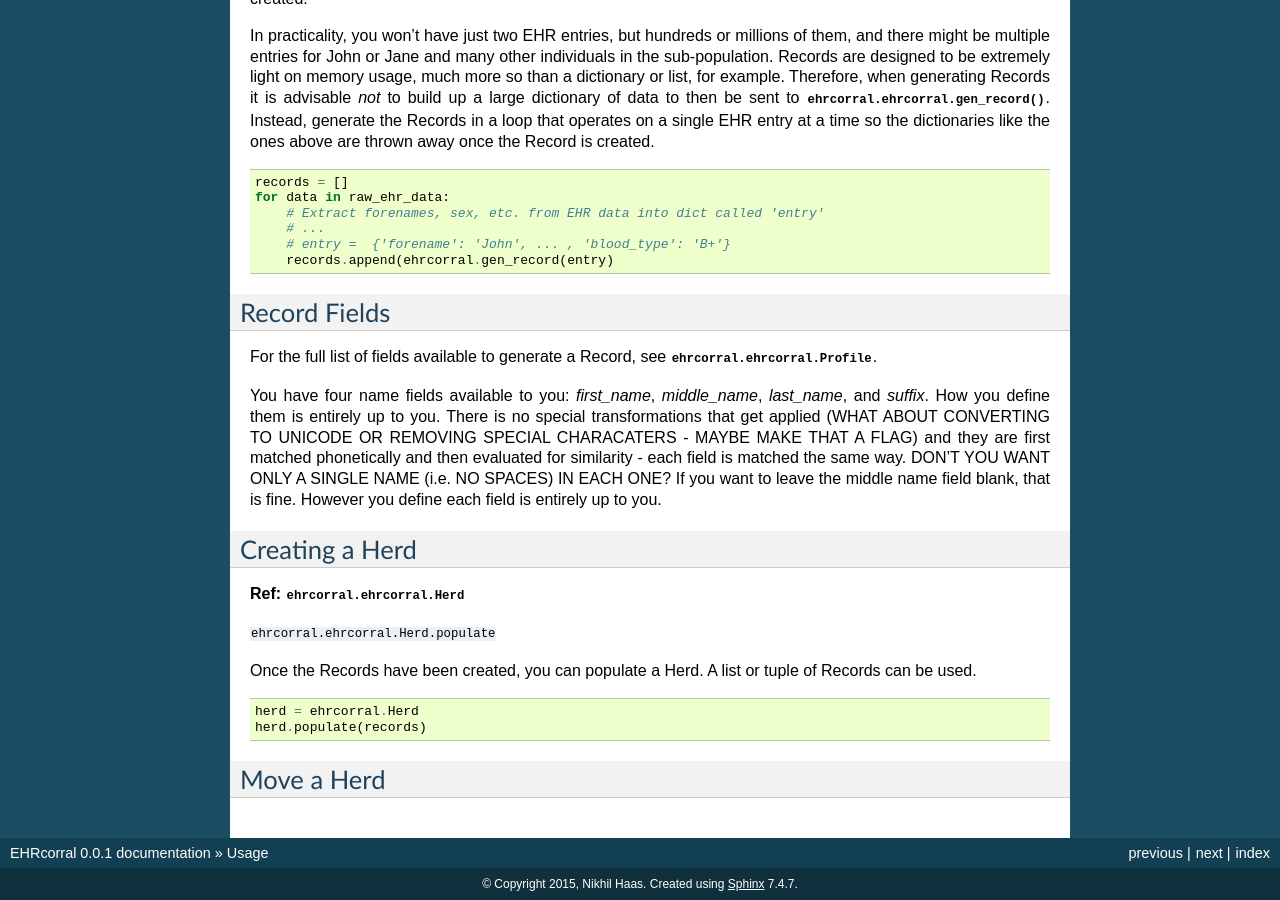
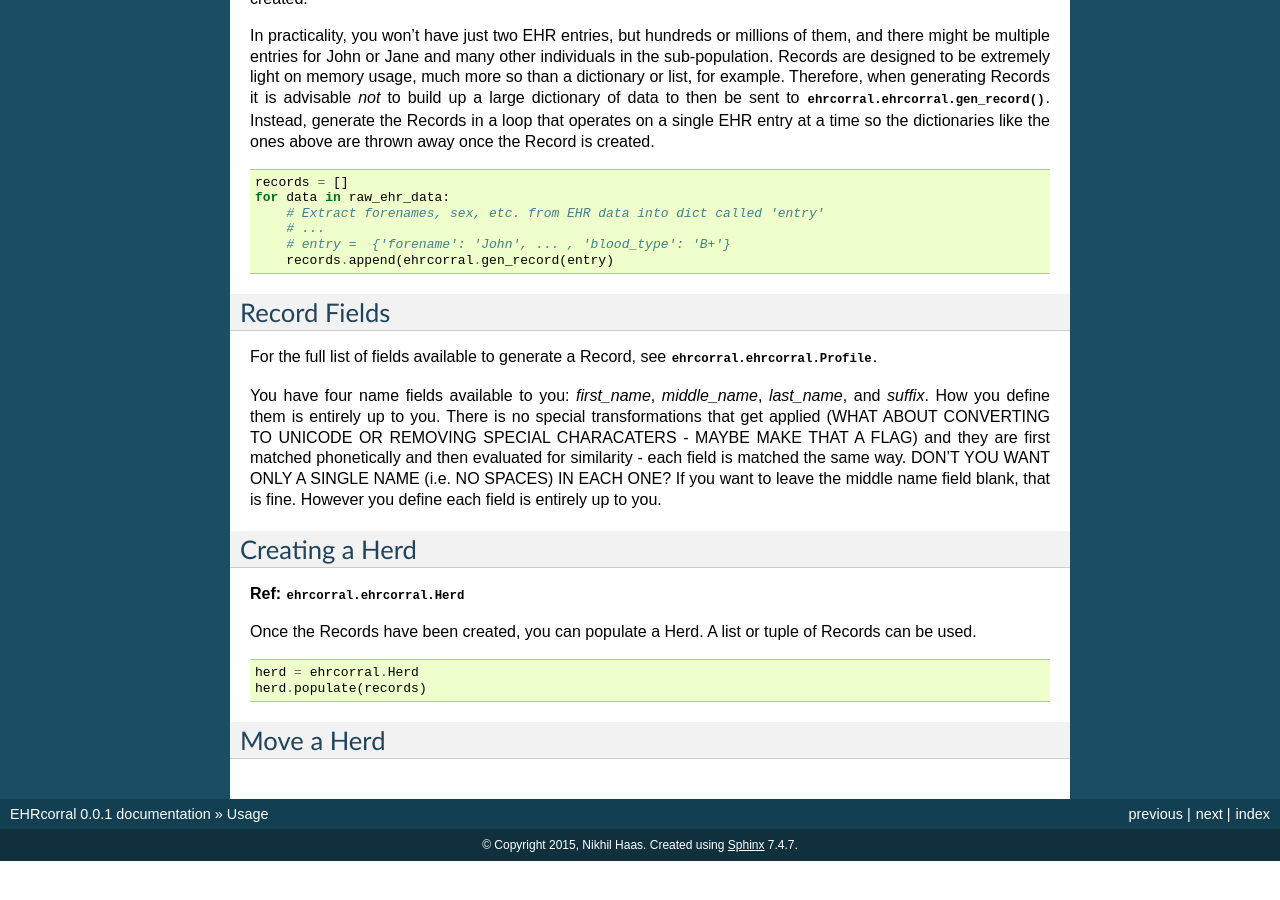
Before and after one commit to nsh87/ehrcorral, a Sphinx documentation site: the page built from docs/usage.rst, in a window 1280 px wide and 900 px high, scrolled down 1101 px. Built offline with Sphinx 7.4.7, drawn with Linux system fonts in a browser that asks for light colours; cross-references to code outside the pages are shown as plain code; after the commit the page ends 1962 px from its top, so only the background shows below that.

Commit message:
Remove reference to Herd method in Usage

```diff
--- a/docs/usage.rst
+++ b/docs/usage.rst
@@ -104,8 +104,6 @@ Creating a Herd
 
 **Ref:** :py:class:`ehrcorral.ehrcorral.Herd`
 
-:py:method:`ehrcorral.ehrcorral.Herd.populate`
-
 Once the Records have been created, you can populate a Herd. A list or tuple
 of Records can be used.
 
```
